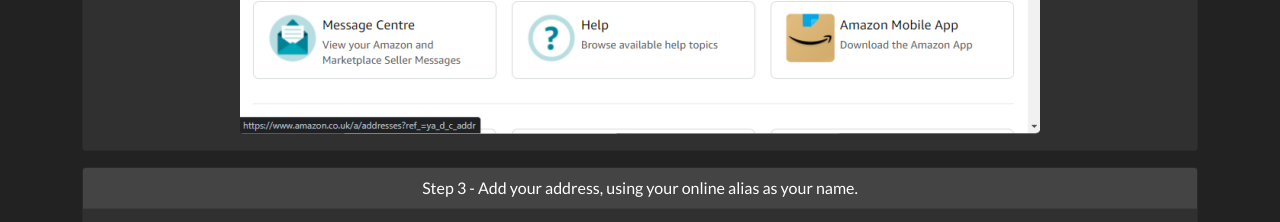
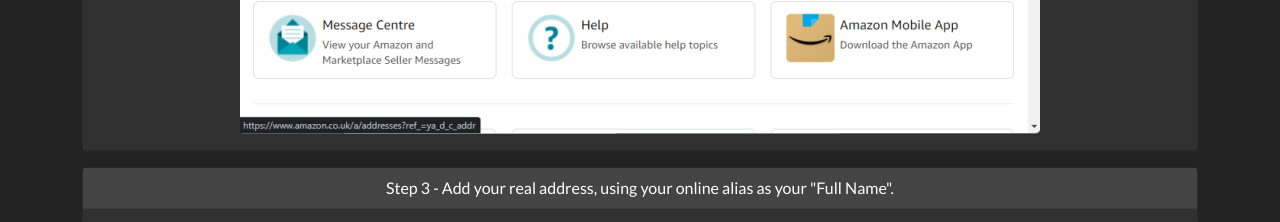
Before and after one commit to GeekyEggo/KrazeyHazey, a plain HTML site: page secret-santa/index.html in a window 1280 px wide. Shown: the part 1225-1447 px from the top of the page. Drawn offline with nearby package versions, Linux system fonts and the light colour scheme.

Commit message:
Better reading

```diff
--- a/secret-santa/index.html
+++ b/secret-santa/index.html
@@ -39,7 +39,7 @@
                 </div>
 
                 <div class="card text-white bg-dark lg-12 mt-3">
-                    <div class="card-header">Step 3 - Add your address, using your online alias as your name.</div>
+                    <div class="card-header">Step 3 - Add your real address, using your online alias as your &quotFull Name&quot.</div>
                     <div class="card-body"><img src="imgs/3.png" class="img-responsive img-fluid rounded" alt="Step 3 - Add your address, using your online alias as your name." /></div>
                 </div>
 
```
